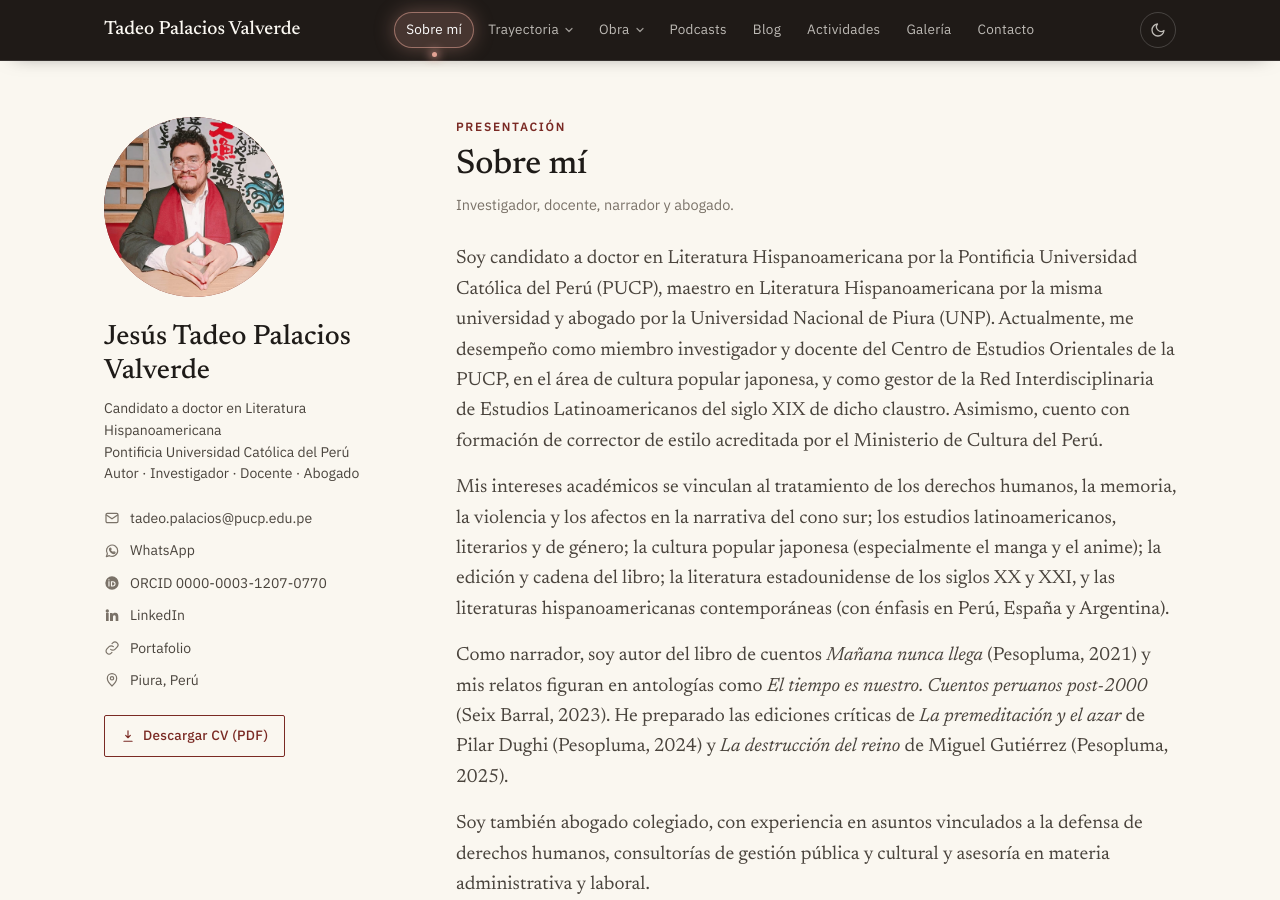
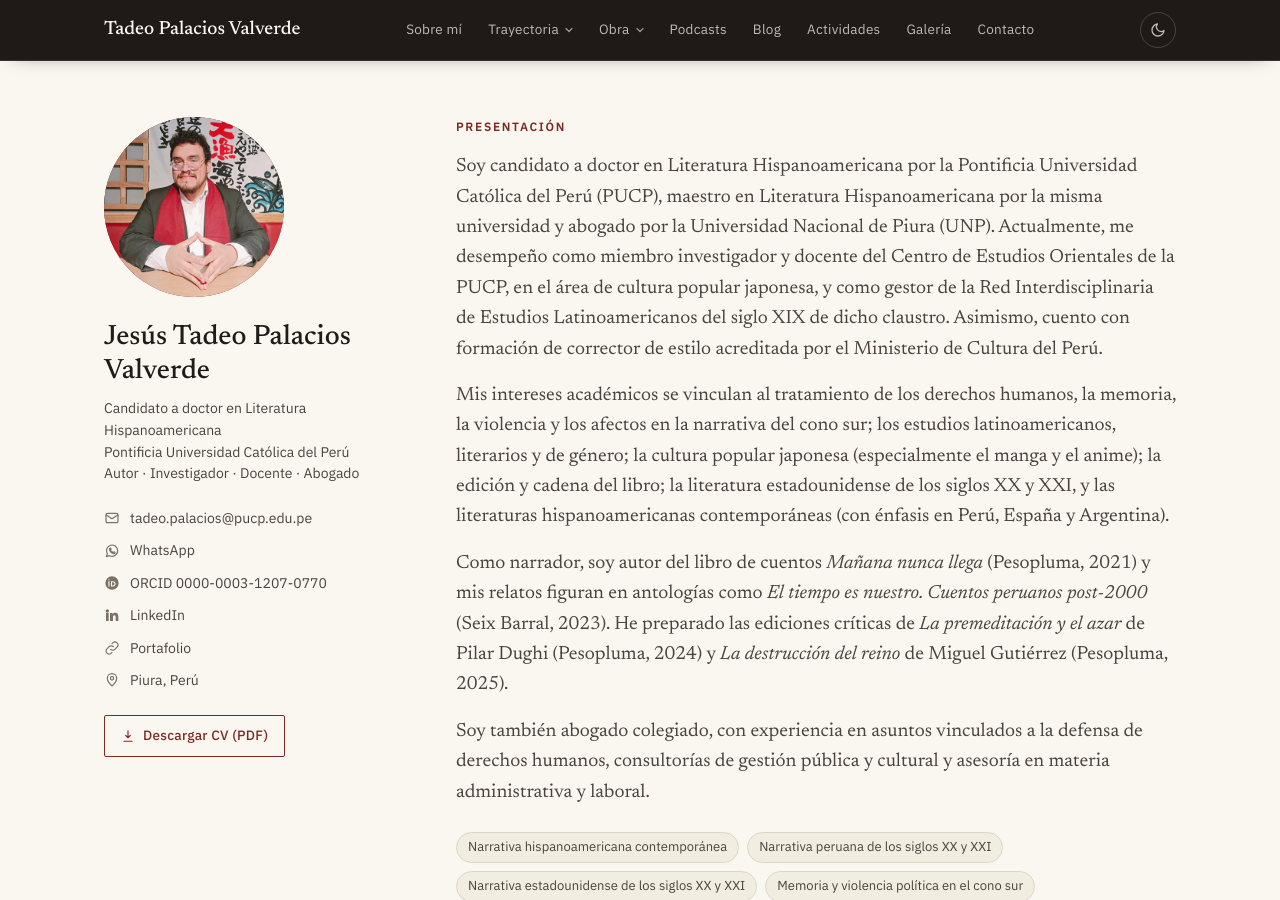
Before and after one commit to jtadeopalacios/jtadeopalacios.github.io, a Jekyll site: the page index.html, which Jekyll copies as it is, in a window 1280 px wide and 900 px high. Built offline with Jekyll 4.4.1, drawn with Linux system fonts in a browser that asks for light colours.

Commit message:
Update index.html

```diff
--- a/index.html
+++ b/index.html
@@ -704,11 +704,10 @@
   <!-- ===================== CONTENIDO ===================== -->
   <main id="contenido">
 
-    <!-- ========== SOBRE MÍ ========== -->
-    <section id="sobre-mi" data-title="Sobre mí">
+    <!-- ========== BIODATA ========== -->
+    <section id="Biodata" data-title="Biodata">
       <span class="eyebrow">Presentación</span>
-      <h2>Sobre mí</h2>
-      <p class="intro">Investigador, docente, narrador y abogado.</p>
+      <p Piura, Perú, 1994.</p>
       <p>Soy candidato a doctor en Literatura Hispanoamericana por la Pontificia Universidad Católica del Perú (PUCP), maestro en Literatura Hispanoamericana por la misma universidad y abogado por la Universidad Nacional de Piura (UNP). Actualmente, me desempeño como miembro investigador y docente del Centro de Estudios Orientales de la PUCP, en el área de cultura popular japonesa, y como gestor de la Red Interdisciplinaria de Estudios Latinoamericanos del siglo XIX de dicho claustro. Asimismo, cuento con formación de corrector de estilo acreditada por el Ministerio de Cultura del Perú.</p>
       <p>Mis intereses académicos se vinculan al tratamiento de los derechos humanos, la memoria, la violencia y los afectos en la narrativa del cono sur; los estudios latinoamericanos, literarios y de género; la cultura popular japonesa (especialmente el manga y el anime); la edición y cadena del libro; la literatura estadounidense de los siglos XX y XXI, y las literaturas hispanoamericanas contemporáneas (con énfasis en Perú, España y Argentina).</p>
       <p>Como narrador, soy autor del libro de cuentos <em>Mañana nunca llega</em> (Pesopluma, 2021) y mis relatos figuran en antologías como <em>El tiempo es nuestro. Cuentos peruanos post-2000</em> (Seix Barral, 2023). He preparado las ediciones críticas de <em>La premeditación y el azar</em> de Pilar Dughi (Pesopluma, 2024) y <em>La destrucción del reino</em> de Miguel Gutiérrez (Pesopluma, 2025).</p>
@@ -1027,7 +1026,7 @@
     <section id="publicaciones" data-title="Publicaciones">
       <span class="eyebrow">Obra</span>
       <h2>Publicaciones académicas</h2>
-      <p class="intro">Capítulos de libro, artículos, ensayos, reseñas y tesis.</p>
+      <p class="intro">Capítulos de libro, ensayos, reseñas y tesis.</p>
 
       <div class="subtabs" role="tablist">
         <button role="tab" data-target="p-capitulos">Capítulos de libro<span class="count">3</span></button>
```
